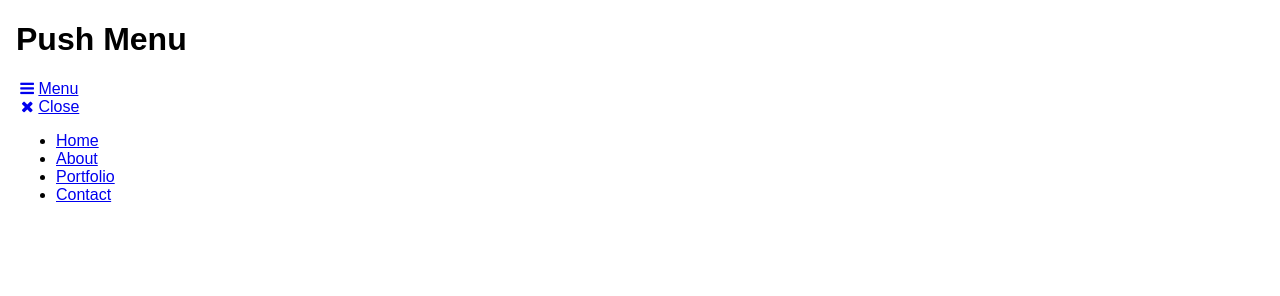
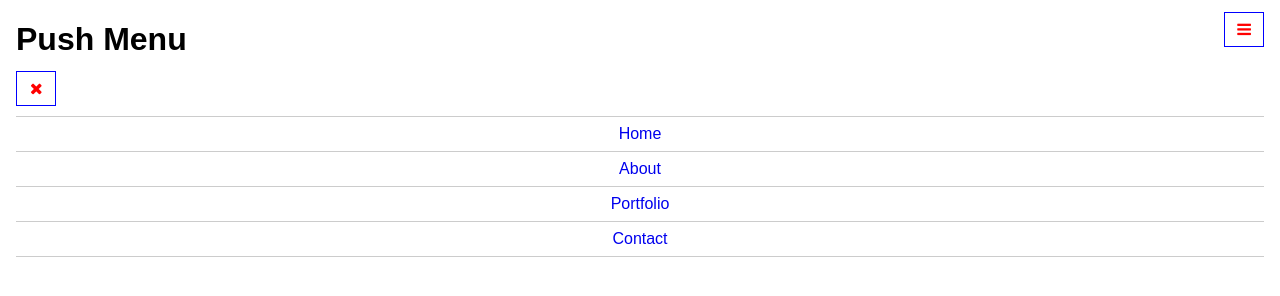
Before and after one commit to padd0010/exercise-3, a plain HTML site: page index.html in a window 1280 px wide. Drawn offline with nearby package versions, Linux system fonts and the light colour scheme.

Commit message:
feat(menu): add slider
add a menu that slides in and out

```diff
--- a/index.html
+++ b/index.html
@@ -10,8 +10,15 @@
 </head>
 <body class="noscript">
 
+    <div class="site-wrapper" data-state="slide-close">
+
+        <div class="sliding-canvas">
+
       <header class="header">
         <h1>Push Menu</h1>
+
+
+          <!-- span Menu/Close in case you want to remove text -->
 
             <a class="toggle-btn" href="#"><i class="i-menu"></i><span>Menu</span></a>
 
@@ -37,6 +44,10 @@
 
       </footer><!-- /footer -->
 
+        </div><!-- sliding canvas -->
+
+    </div><!-- sitewrapper -->
+
   <!-- JS -->
     <script src="https://ajax.googleapis.com/ajax/libs/jquery/2.1.3/jquery.min.js"></script>
     <script src="js/push-menu.js" type="text/javascript"></script>
--- a/scss/components/_main.scss
+++ b/scss/components/_main.scss
@@ -17,13 +17,12 @@ html {
 	box-sizing: inherit;
 }
 
-
-body{
+body {
   font-family: sans-serif;
   @include zero;
   // Hides close button if there is no js
     &.noscript .close-btn,
-    &.noscript .toggle-btn{
+    &.noscript .toggle-btn {
     display: none;
   }
 }
@@ -32,3 +31,40 @@ header {
   padding: 0 1em;
   position: relative;
 }
+
+.toggle-btn {
+    position: absolute;
+    right: 1em;
+    top: 0;
+}
+
+.navigation ul {
+    @include zero;
+    li {
+        list-style-type: none;
+        a {
+            display: block;
+            padding: .5em 1em;
+            text-align: center;
+            border-bottom: 1px solid $light-grey;
+            text-decoration: none;
+        }
+        &:first-child a{
+            border-top: 1px solid $light-grey;
+        }
+    }
+}
+
+.toggle-btn,
+    .close-btn {
+        color: red;
+        height: 40px;
+        width: 40px;
+        i {
+            border: 1px solid blue;
+            padding: .5em;
+        }
+            span {
+                @include hide-text;
+            }
+    }
```
Also changed, not shown: css/style.css.
